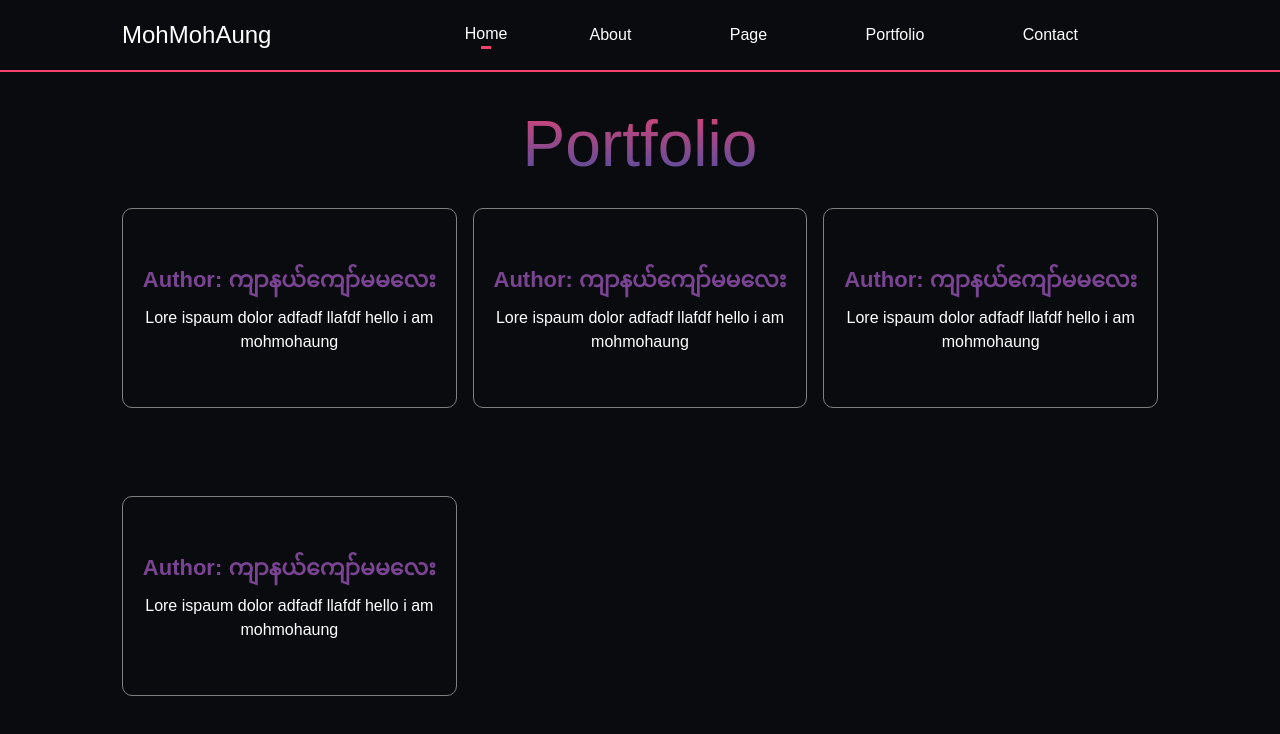
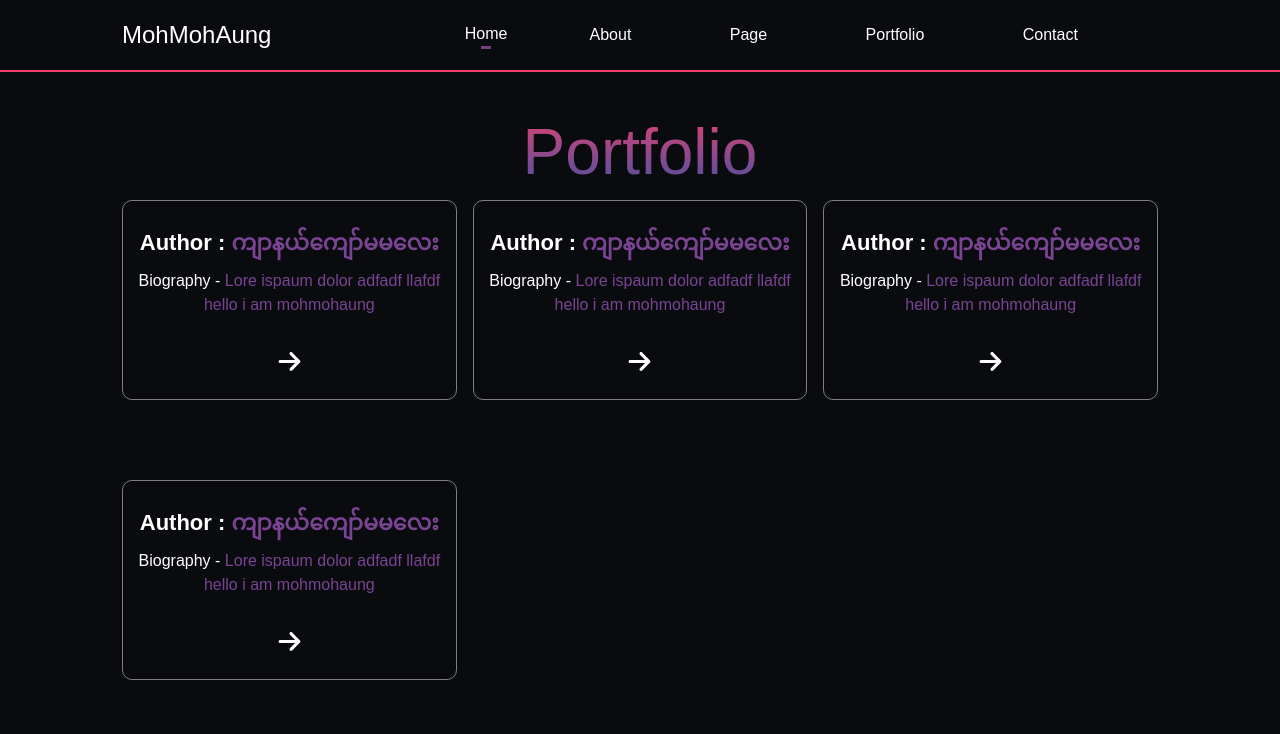
Before and after one commit to MohMohAung-devo/favorite-book, a React (Vite) app: page /portfolio in a window 1280 px wide. Shown: the top 734 px of the page. Built offline with nearby package versions, Linux system fonts and the light colour scheme.

Commit message:
fix-portfolio
cd

```diff
--- a/src/page/about/About.tsx
+++ b/src/page/about/About.tsx
@@ -14,7 +14,9 @@ const About = () => {
               </div>
 
               <div className={classes.icons}>
-                <FaArrowRight size={40} style={{}} />
+                <a href="/page">
+                  <FaArrowRight size={40} style={{}} />
+                </a>
               </div>
             </div>
           </div>
--- a/src/page/navbar/Navbar.module.css
+++ b/src/page/navbar/Navbar.module.css
@@ -40,7 +40,7 @@
 }
 .colorActive {
   width: 10px;
-  border-bottom: 3px solid #f5426c;
+  border-bottom: 3px solid #793f85;
   display: flex;
   justify-content: center;
 }
--- a/src/page/navbar/Navbar.tsx
+++ b/src/page/navbar/Navbar.tsx
@@ -32,7 +32,7 @@ const Navbar = () => {
         <div className={classes.menuContainer} ref={navRef}>
           {menuList.map((item, index) => (
             <div key={index}>
-              <Link to={item.link}>
+              <Link to={item.link} key={index}>
                 <p
                   key={index}
                   className={`
--- a/src/page/portfolio/Portfolio.module.css
+++ b/src/page/portfolio/Portfolio.module.css
@@ -25,8 +25,8 @@
   height: 70vh;
   display: grid;
   grid-template-columns: repeat(3, 1fr);
-  gap: 1rem;
-  margin-top: 1rem;
+  column-gap: 1rem;
+  /* margin-top: 1rem; */
 }
 
 .portfolioList {
@@ -37,14 +37,31 @@
   display: flex;
   flex-direction: column;
   justify-content: center;
-  justify-items: center;
+  justify-items: start;
+  align-items: center;
+  align-content: center;
+  cursor: pointer;
+}
+
+.portfolioList:hover {
+  background-color: gray;
 }
 
 .name {
+  /* color: #7a4493; */
+  font-size: 22px;
+  font-weight: 600;
+  margin-bottom: 10px;
+}
+.spanName {
   color: #7a4493;
   font-size: 22px;
   font-weight: 600;
   margin-bottom: 10px;
+}
+
+.spanBiography {
+  color: #7a4493;
 }
 
 @media screen and (max-width: 1100px) {
--- a/src/page/portfolio/Portfolio.tsx
+++ b/src/page/portfolio/Portfolio.tsx
@@ -1,5 +1,5 @@
 import classes from "./Portfolio.module.css";
-
+import { FaArrowRight } from "react-icons/fa6";
 export const Portfolio = () => {
   const portFolioList = [
     {
@@ -26,8 +26,16 @@ export const Portfolio = () => {
         <div className={classes.Container}>
           {portFolioList.map((item) => (
             <div className={classes.portfolioList}>
-              <p className={classes.name}>Author: {item.name}</p>
-              <p>{item.description}</p>
+              <p className={classes.name}>
+                Author : <span className={classes.spanName}>{item.name}</span>{" "}
+              </p>
+              <p>
+                Biography -{" "}
+                <span className={classes.spanBiography}>
+                  {item.description}
+                </span>
+              </p>
+              <FaArrowRight size={25} style={{ marginTop: "2rem" }} />
             </div>
           ))}
         </div>
```
